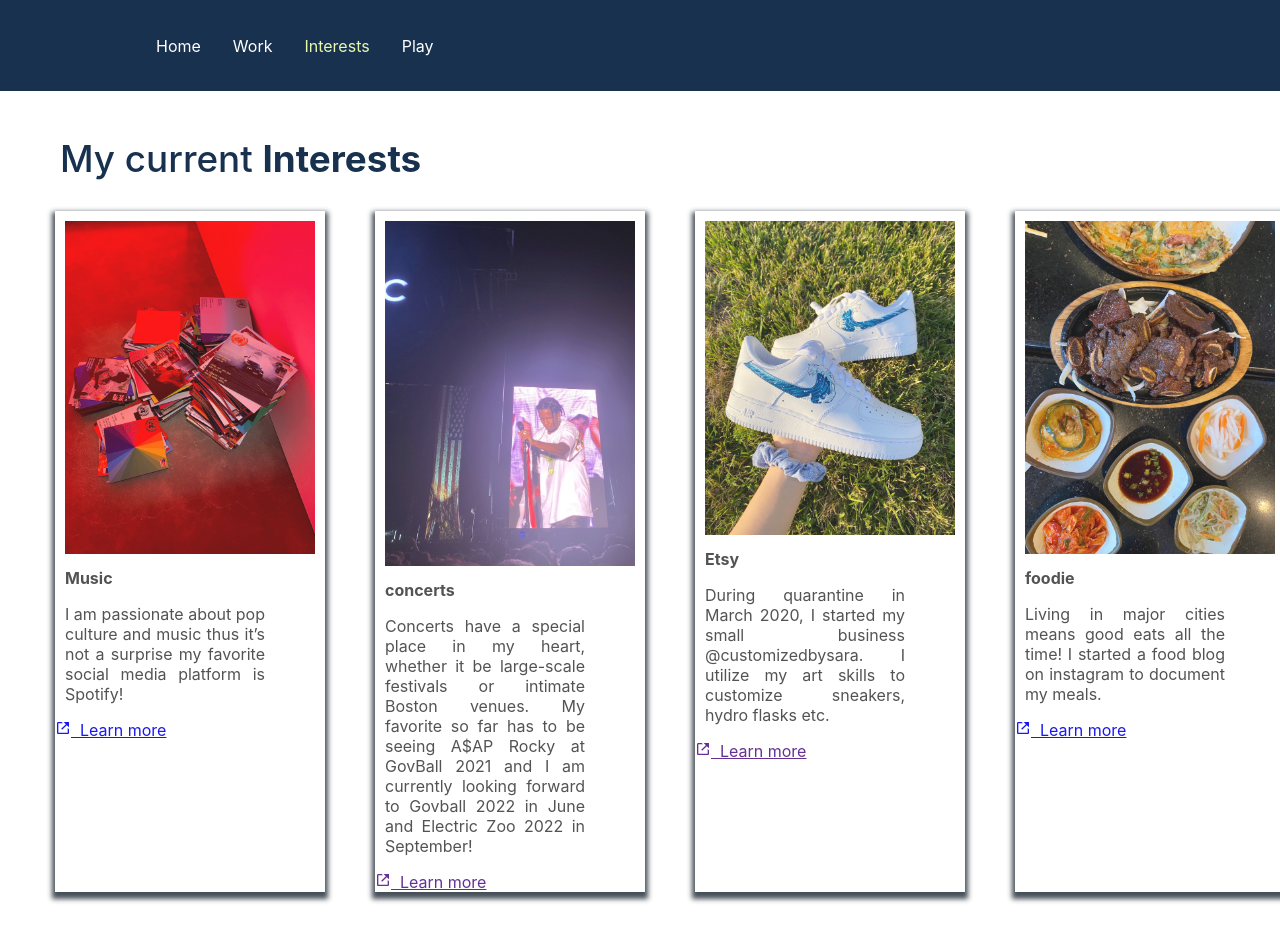
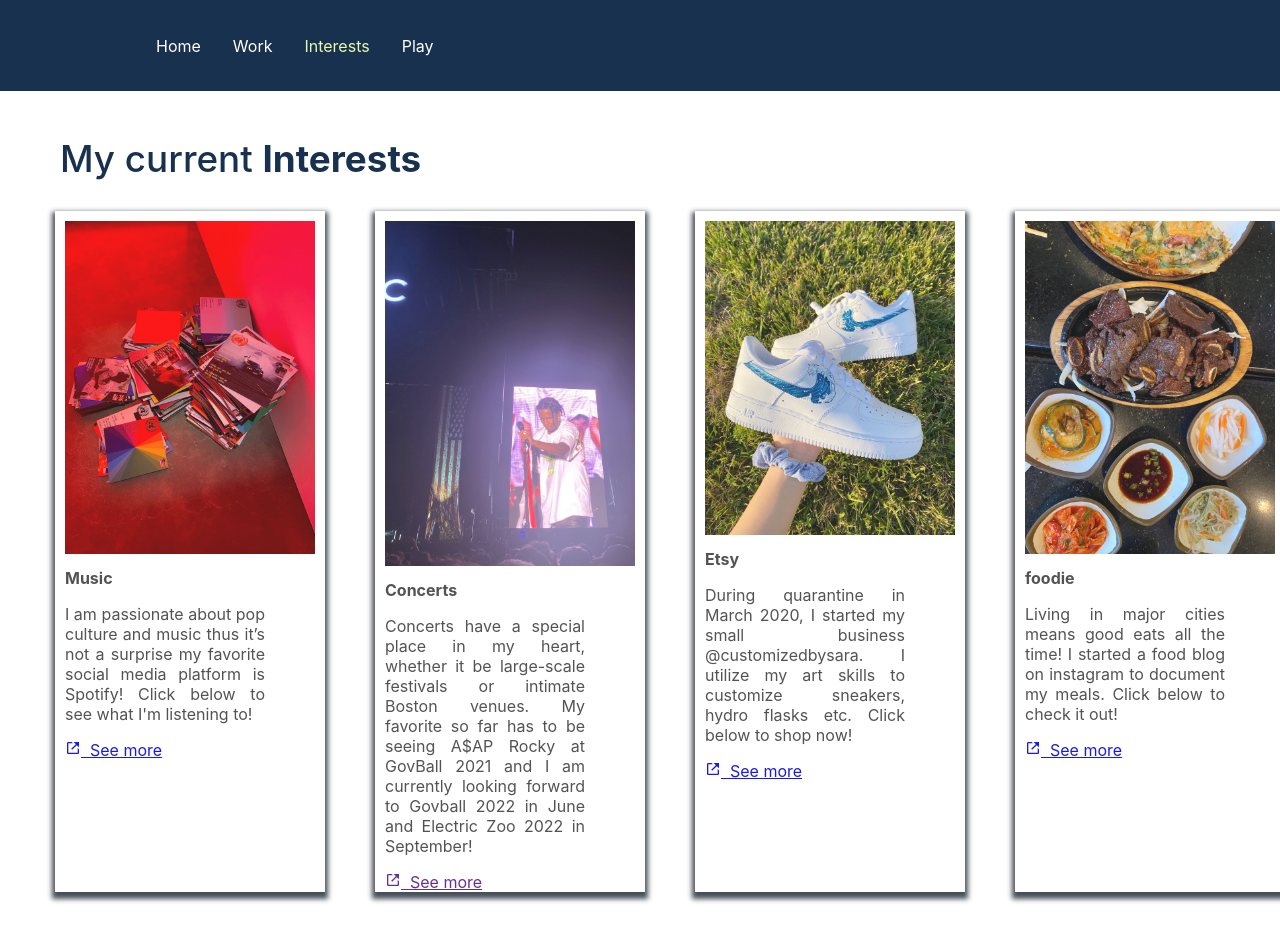
Before and after one commit to srazh/srazh.github.io, a React (Create React App) app: page /Interests in a window 1280 px wide. Shown: the top 942 px of the page. Built offline with nearby package versions, Linux system fonts and the light colour scheme.

Commit message:
fix links

```diff
--- a/src/Constants.js
+++ b/src/Constants.js
@@ -9,26 +9,26 @@ export const INTERESTS = [
     {
         image: music,
         name: "Music",
-        description: "I am passionate about pop culture and music thus it’s not a surprise my favorite social media platform is Spotify!",
-        url: "www.spotify.com/sz95120"
+        description: "I am passionate about pop culture and music thus it’s not a surprise my favorite social media platform is Spotify! Click below to see what I'm listening to!",
+        url: "https://open.spotify.com/user/sz95120?si=db705b4757734af9"
     },
     {
         image: concerts,
-        name: "concerts",
+        name: "Concerts",
         description: "Concerts have a special place in my heart, whether it be large-scale festivals or intimate Boston venues. My favorite so far has to be seeing A$AP Rocky at GovBall 2021 and I am currently looking forward to Govball 2022 in June and Electric Zoo 2022 in September!",
         url: ""
     },
     {
         image: etsy,
         name: "Etsy",
-        description: "During quarantine in March 2020, I started my small business @customizedbysara. I utilize my art skills to customize sneakers, hydro flasks etc.",
-        url: ""
+        description: "During quarantine in March 2020, I started my small business @customizedbysara. I utilize my art skills to customize sneakers, hydro flasks etc. Click below to shop now!",
+        url: "https://www.etsy.com/shop/customizedbysara?ref=profile_header"
     },
     {
         image: foodie,
         name: "foodie",
-        description: "Living in major cities means good eats all the time! I started a food blog on instagram to document my meals.",
-        url: "www.instagram.com/vanilllabeanz"
+        description: "Living in major cities means good eats all the time! I started a food blog on instagram to document my meals. Click below to check it out!",
+        url: "https://www.instagram.com/vanilllabeanz"
     },
 
 
--- a/src/components/pages/InterestCards.jsx
+++ b/src/components/pages/InterestCards.jsx
@@ -14,9 +14,10 @@ function InterestCards(props) {
         <Card.Text style={{ textAlign: "justify", paddingLeft: "10px", width: "200px"}}>
           {props.description}
         </Card.Text>
-        <Button variant="primary" href={props.link} target="_blank"className="link-button">
+        <Button variant="primary" href={props.link} target="_blank"className="link-button"
+         style={{paddingLeft:"10px"}}>
           <BiLinkExternal /> &nbsp;
-          {"Learn more"}
+          {"See more"}
         </Button>
       </Card.Body>
     </Card>
```
